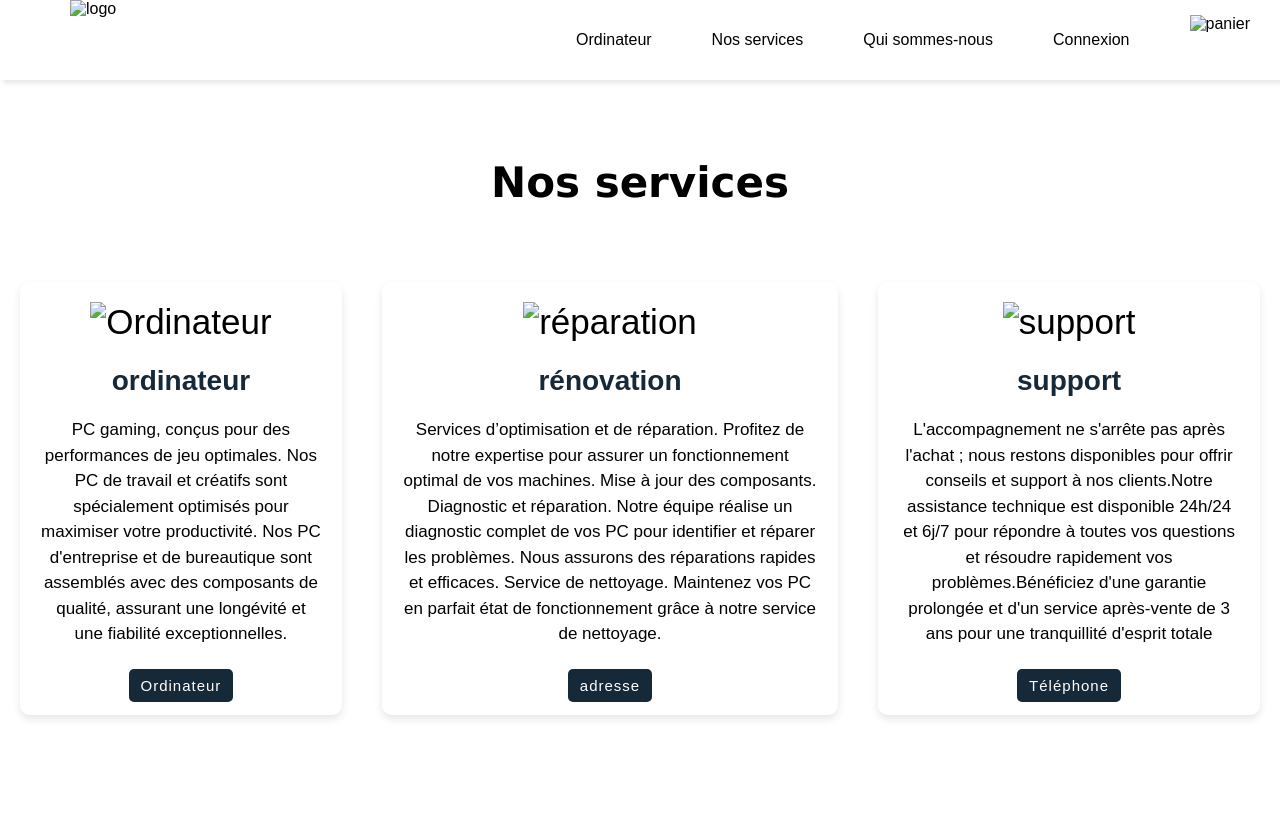
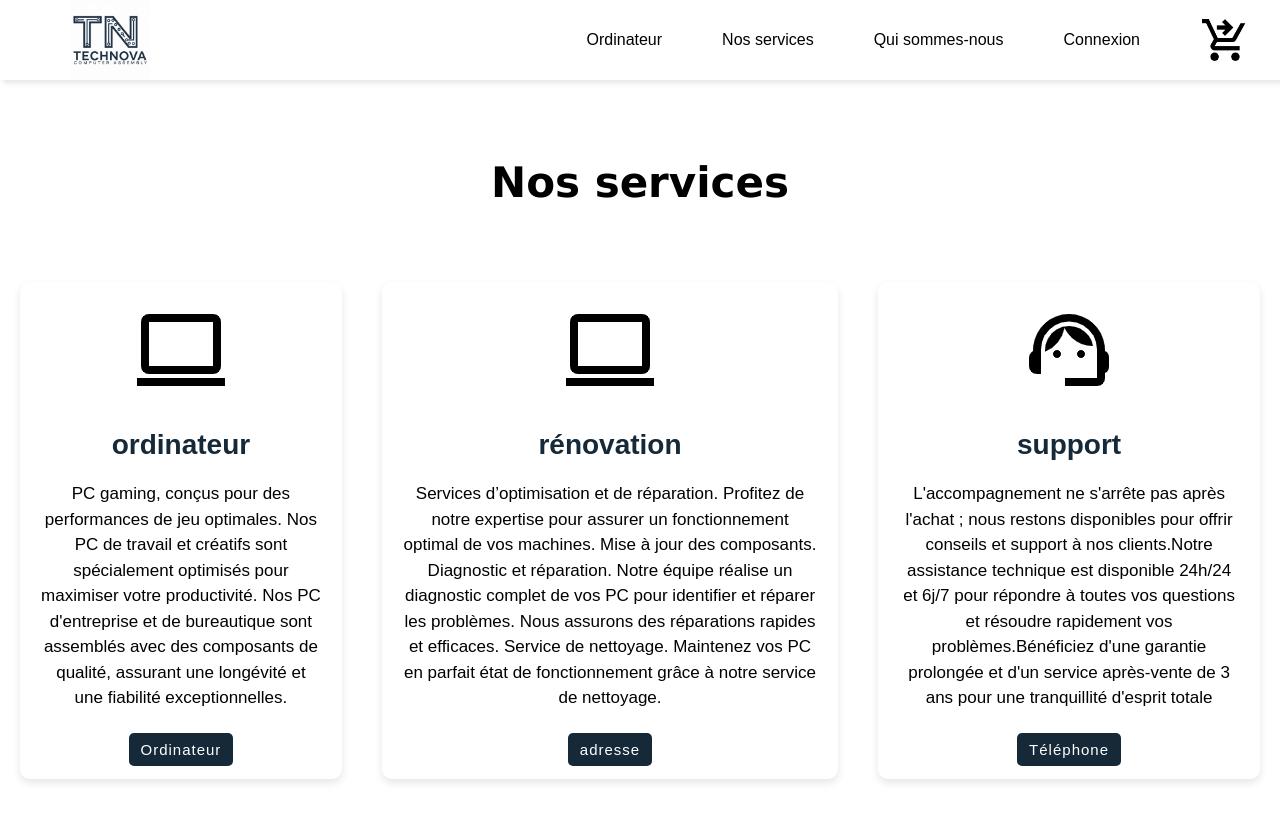
Before and after one commit to LucasStamper/projet-tech-nova, a plain HTML site: page Nos service.html in a window 1280 px wide. Before the commit the page ends 800 px from the top, so only its background shows below. Drawn offline with Linux system fonts and the light colour scheme.

Commit message:
Update Nos service.html

```diff
--- a/Nos service.html
+++ b/Nos service.html
@@ -7,7 +7,7 @@
     <link rel="stylesheet" href="Nos service.css" />
     <link
       rel="shortcut icon"
-      href="./Assets/a-logo-for-a-fictional-tech-company-called-technov-DkSt4QpYSie4zRoIz3Yzwg-MrbDCyQSQ8yABMGDfqhgHw.png"
+      href="a-logo-for-a-fictional-tech-company-called-technov-DkSt4QpYSie4zRoIz3Yzwg-MrbDCyQSQ8yABMGDfqhgHw.png"
     />
   </head>
   <body>
@@ -17,7 +17,7 @@
           <li>
             <a href="Page d'acceuil2.html"
               ><img
-                src="./Assets/a-logo-for-a-fictional-tech-company-called-technov-DkSt4QpYSie4zRoIz3Yzwg-MrbDCyQSQ8yABMGDfqhgHw.png"
+                src="a-logo-for-a-fictional-tech-company-called-technov-DkSt4QpYSie4zRoIz3Yzwg-MrbDCyQSQ8yABMGDfqhgHw.png"
                 alt="logo"
                 height="80"
             /></a>
@@ -28,7 +28,7 @@
           <li><a href="login.html">Connexion</a></li>
           <li>
             <a href="Panier-TechNova.html"
-              ><img id="panier" src="./Assets/shop.png" alt="panier" height="50"
+              ><img id="panier" src="shop.png" alt="panier" height="50"
             /></a>
           </li>
         </ul>
@@ -43,7 +43,7 @@
           <div class="card">
             <div class="icon">
               <img
-                src="./Assets/computer_24dp_DARK_FILL0_wght400_GRAD0_opsz24.png"
+                src="computer_24dp_DARK_FILL0_wght400_GRAD0_opsz24.png"
                 alt="Ordinateur"
               />
             </div>
@@ -60,7 +60,7 @@
           <div class="card">
             <div class="icon">
               <img
-                src="./Assets/computer_24dp_DARK_FILL0_wght400_GRAD0_opsz24.png"
+                src="computer_24dp_DARK_FILL0_wght400_GRAD0_opsz24.png"
                 alt="réparation"
               />
             </div>
@@ -79,7 +79,7 @@
           <div class="card">
             <div class="icon">
               <img
-                src="./Assets/support_agent_24dp_DARK_FILL0_wght400_GRAD0_opsz24.png"
+                src="support_agent_24dp_DARK_FILL0_wght400_GRAD0_opsz24.png"
                 alt="support"
               />
             </div>
```
